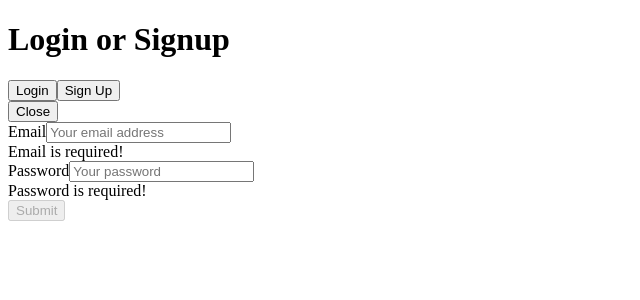
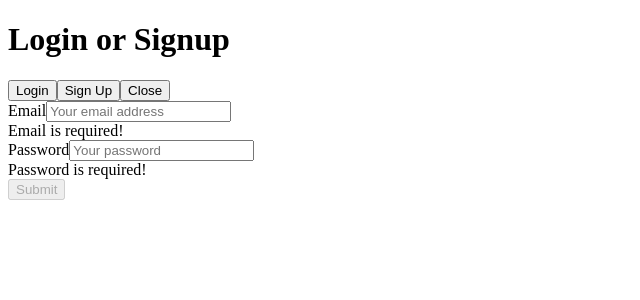
Before and after one commit to maayazed/react-collab-final, a React (Create React App) app in the folder client/: page / in a window 1280 px wide. Both pictures are taken after a click on the button "Login". Shown: the top 300 px of the page, without its empty margins (0-640 px from the left). Built offline with nearby package versions, Linux system fonts and the light colour scheme; a web font is replaced by a local one.

Commit message:
UX tweak to login page, need other components to put together navbar

```diff
--- a/client/src/pages/loginPage.js
+++ b/client/src/pages/loginPage.js
@@ -15,10 +15,10 @@ const loginPage = () => {
       <h1>Login or Signup </h1>
       <Button onClick={() => setShowForm('login')} >Login </Button>
       <Button onClick={() => setShowForm('signUp')} >Sign Up</Button>
+      {showForm ?
+        <Button onClick={() => setShowForm('')} >Close</Button>
+        : null}
       <Container>
-        {showForm ?
-          <Button onClick={() => setShowForm('')} >Close</Button>
-          : null}
         {showForm === 'login' &&
           < SignupForm />}
         {showForm === 'signUp' &&
```
